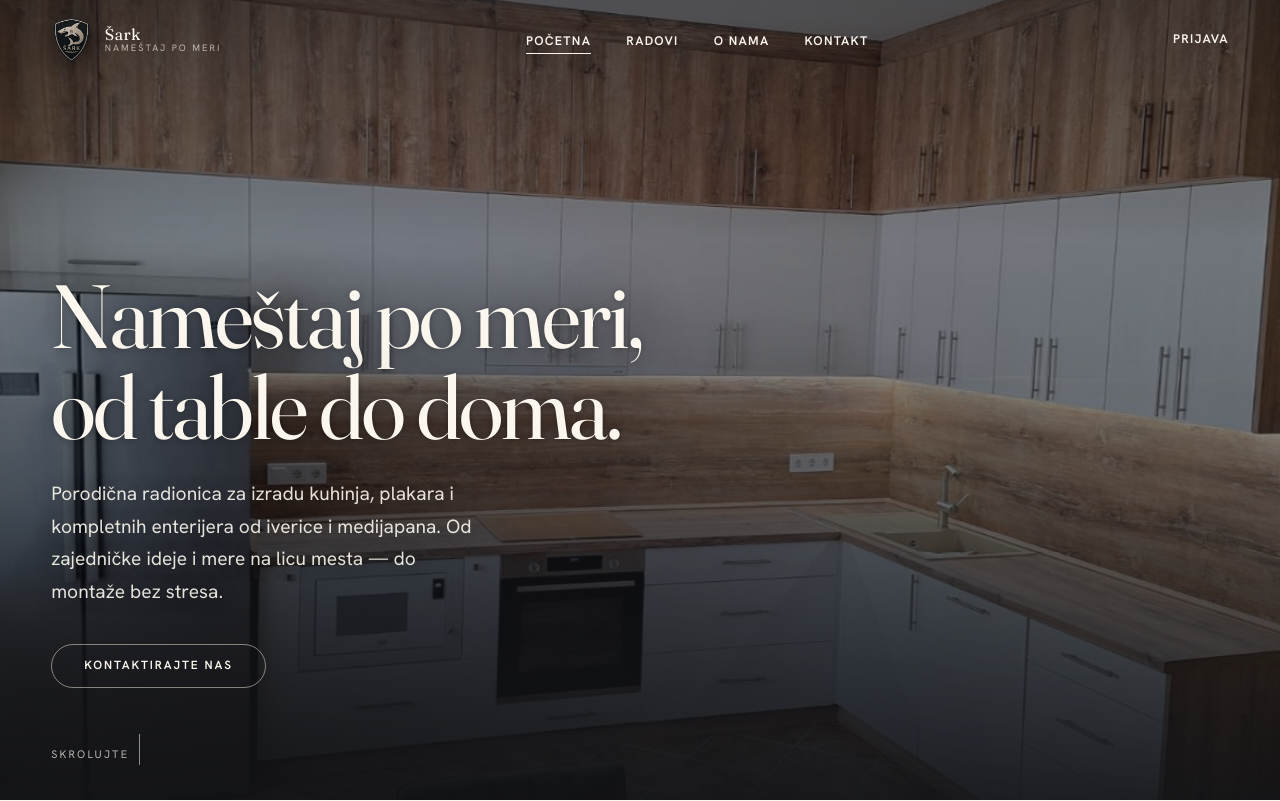
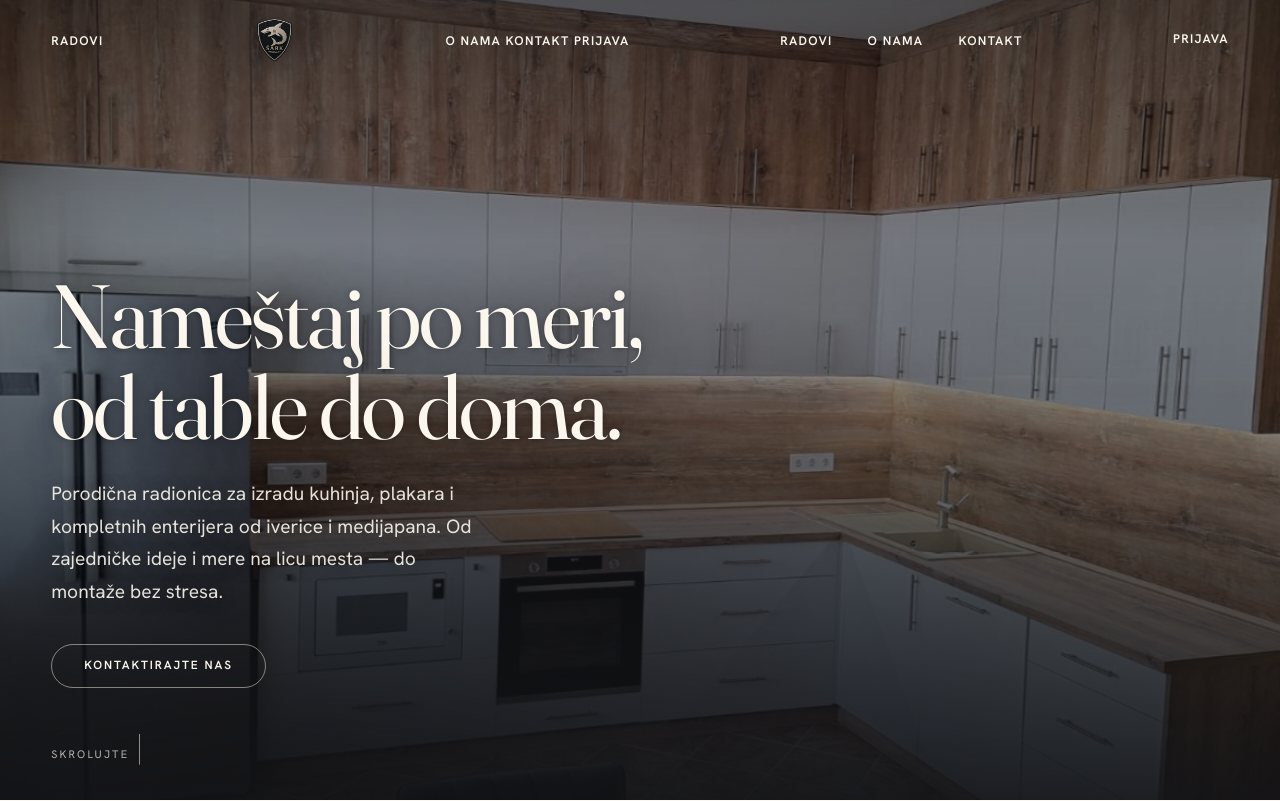
Before and after one commit to Lole28/sark-namestaj, a PHP site: page / in a window 1280 px wide. Shown: the top 801 px of the page. Run offline with PHP 8.4, Linux system fonts and the light colour scheme; data comes from the database, SQL or seed files in the repository.

Commit message:
Add files via upload

```diff
--- a/app/Views/layout/header.php
+++ b/app/Views/layout/header.php
@@ -30,40 +30,49 @@ $punNaslov = $naslov ? "{$naslov} — {$appName}" : "{$appName} — nameštaj od
         });
     </script>
 </head>
-<body<?= $overlayNav ? '' : '' ?>>
+<body>
 <a class="skip" href="#glavni">Preskoči na sadržaj</a>
 
+<?php
+// Nalog link (prikazuje se malim, „utility" stilom sa desne strane)
+$nalogLink = static function () use ($u): void {
+    if (!$u) {
+        echo '<a class="nav__link nav__link--util" href="' . url('prijava') . '">Prijava</a>';
+        return;
+    }
+    $cilj = $u['uloga'] === 'admin' ? url('admin') : url('nalog/upiti');
+    $tekst = $u['uloga'] === 'admin' ? 'Admin' : 'Moji upiti';
+    echo '<a class="nav__link nav__link--util" href="' . $cilj . '">' . $tekst . '</a>';
+    echo '<form method="post" action="' . url('odjava') . '" style="display:inline">' . csrf_field()
+       . '<button class="nav__link nav__link--util" style="background:none;border:0;cursor:pointer;font:inherit">Odjava</button></form>';
+};
+?>
 <nav class="nav <?= $overlayNav ? 'nav--over' : 'is-solid' ?>">
-    <a class="nav__brand" href="<?= url('/') ?>" aria-label="Šark nameštaj po meri — početna">
-        <?php $klasa = 'sn-logo--nav'; $wordmark = true; require __DIR__ . '/_logo.php'; ?>
-    </a>
-
     <button class="nav__toggle" type="button" aria-label="Meni" aria-expanded="false">
         <span></span><span></span><span></span>
     </button>
 
+    <div class="nav__side nav__side--left">
+        <a class="nav__link" href="<?= url('radovi') ?>" <?= nav_active('radovi') ? 'aria-current="page"' : '' ?>>Radovi</a>
+    </div>
+
+    <a class="nav__brand" href="<?= url('/') ?>" aria-label="Šark nameštaj po meri — početna">
+        <?php $klasa = 'sn-logo--nav'; $wordmark = false; require __DIR__ . '/_logo.php'; ?>
+    </a>
+
+    <div class="nav__side nav__side--right">
+        <a class="nav__link" href="<?= url('o-nama') ?>" <?= nav_active('o-nama') ? 'aria-current="page"' : '' ?>>O nama</a>
+        <a class="nav__link" href="<?= url('kontakt') ?>" <?= nav_active('kontakt') ? 'aria-current="page"' : '' ?>>Kontakt</a>
+        <span class="nav__util"><?php $nalogLink(); ?></span>
+    </div>
+
     <div class="nav__panel">
         <ul class="nav__links">
-            <li><a class="nav__link" href="<?= url('/') ?>" <?= nav_active('') ? 'aria-current="page"' : '' ?>>Početna</a></li>
-            <li><a class="nav__link" href="<?= url('radovi') ?>" <?= nav_active('radovi') ? 'aria-current="page"' : '' ?>>Radovi</a></li>
-            <li><a class="nav__link" href="<?= url('o-nama') ?>" <?= nav_active('o-nama') ? 'aria-current="page"' : '' ?>>O nama</a></li>
-            <li><a class="nav__link" href="<?= url('kontakt') ?>" <?= nav_active('kontakt') ? 'aria-current="page"' : '' ?>>Kontakt</a></li>
+            <li><a class="nav__link" href="<?= url('radovi') ?>">Radovi</a></li>
+            <li><a class="nav__link" href="<?= url('o-nama') ?>">O nama</a></li>
+            <li><a class="nav__link" href="<?= url('kontakt') ?>">Kontakt</a></li>
         </ul>
-        <div class="nav__account">
-            <?php if (!$u): ?>
-                <a class="nav__link" href="<?= url('prijava') ?>">Prijava</a>
-            <?php else: ?>
-                <?php if ($u['uloga'] === 'admin'): ?>
-                    <a class="nav__link" href="<?= url('admin') ?>">Admin</a>
-                <?php else: ?>
-                    <a class="nav__link" href="<?= url('nalog/upiti') ?>">Moji upiti</a>
-                <?php endif; ?>
-                <form method="post" action="<?= url('odjava') ?>" style="display:inline">
-                    <?= csrf_field() ?>
-                    <button class="nav__link" style="background:none;border:0;cursor:pointer;font:inherit;letter-spacing:.1em;text-transform:uppercase">Odjava</button>
-                </form>
-            <?php endif; ?>
-        </div>
+        <div class="nav__account"><?php $nalogLink(); ?></div>
     </div>
 </nav>
 
```
Also changed, not shown: app/Views/stranice/o-nama.php (+5 -2 lines).
